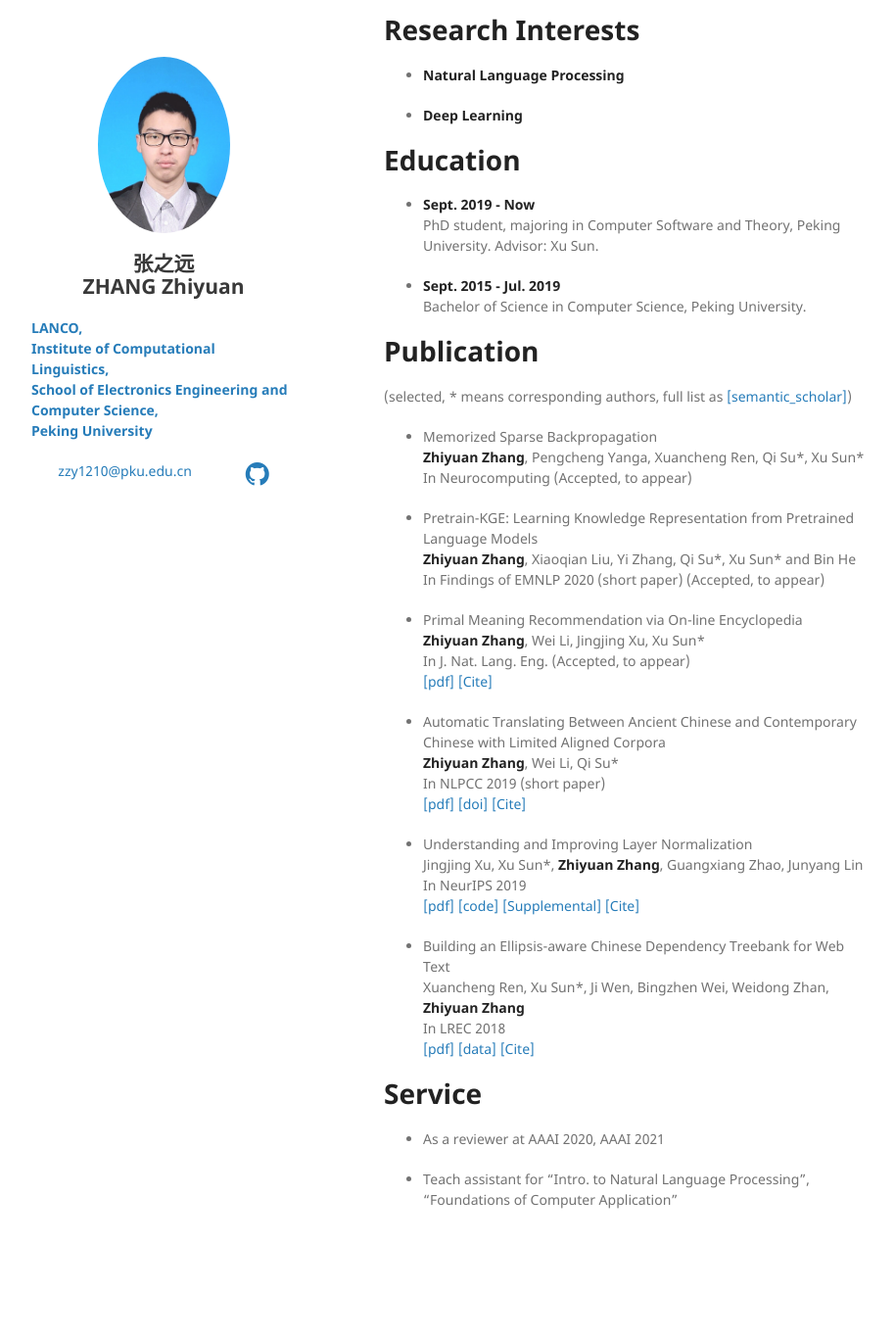
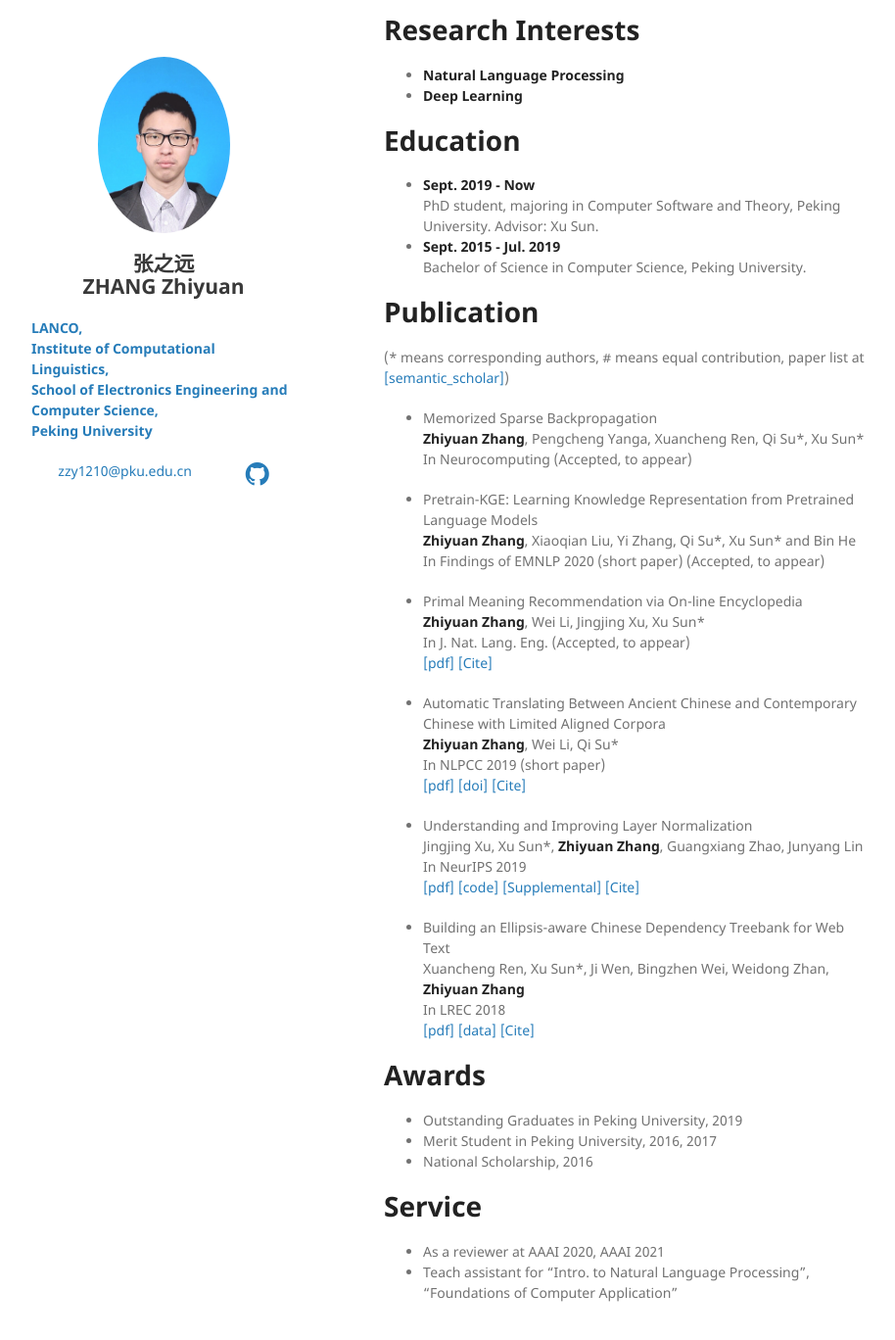
Before and after one commit to pkuzzy/pkuzzy.github.io, a Jekyll site: the page built from index.md, in a window 1280 px wide and 1400 px high, scrolled down 219 px. Shown: the top 1368 px of the window at 98% size, without its empty margins (178-1092 px from the left). Built offline with Jekyll 4.4.1, drawn with Linux system fonts in a browser that asks for light colours; nearby versions of some CDN libraries; our own code applies the rules of GitHub Pages for plain Markdown files; before the commit the page ends 1524 px from its top, so only the background shows below that.

Commit message:
Update index.md

```diff
--- a/index.md
+++ b/index.md
@@ -3,26 +3,20 @@ layout: default
 ---
 
 # Biography
-
 Zhiyuan Zhang (张之远) is a Ph.D. student, supervised by Prof. [Xu Sun (孙栩)](https://xusun.org), at School of EECS, Peking University, Beijing 100871, China. He received the degree of Bachelor of Science in Computer Science from Peking University in 2019. His research interests include deep learning applied to natural language processing.
 
 # Research Interests
-
 - **Natural Language Processing**
-
 - **Deep Learning**
 
 # Education
-
 - **Sept. 2019 - Now**
   PhD student, majoring in Computer Software and Theory, Peking University. Advisor: Xu Sun.
-
 - **Sept. 2015 - Jul. 2019**
   Bachelor of Science in Computer Science, Peking University.
 
 # Publication
-
-(selected, \* means corresponding authors, full list as [[semantic_scholar]](https://www.semanticscholar.org/author/Zhiyuan-Zhang/50317060))
+(\* means corresponding authors, \# means equal contribution, paper list at [[semantic_scholar]](https://www.semanticscholar.org/author/Zhiyuan-Zhang/50317060))
 
 - Memorized Sparse Backpropagation
   **Zhiyuan Zhang**, Pengcheng Yanga, Xuancheng Ren, Qi Su\*, Xu Sun\*
@@ -52,8 +46,11 @@ Zhiyuan Zhang (张之远) is a Ph.D. student, supervised by Prof. [Xu Sun (孙
   In LREC 2018
   [[pdf]](http://www.lrec-conf.org/proceedings/lrec2018/pdf/297.pdf) [[data]](https://github.com/lancopku/Chinese-Dependency-Treebank-with-Ellipsis) [[Cite]](https://www.aclweb.org/anthology/L18-1276.bib)
 
+# Awards
+- Outstanding Graduates in Peking University, 2019
+- Merit Student in Peking University, 2016, 2017
+- National Scholarship, 2016
+
 # Service
-
 - As a reviewer at AAAI 2020, AAAI 2021
-
 - Teach assistant for "Intro. to Natural Language Processing", "Foundations of Computer Application"
```
